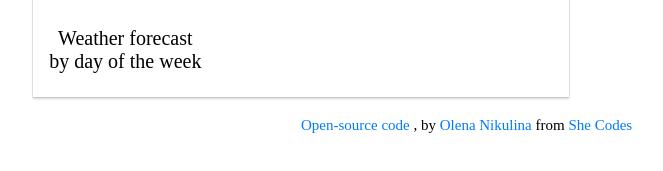
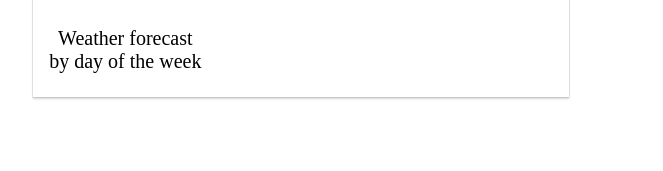
Before and after one commit to CodeElliX/weather-app, a plain HTML site: page index.html in a window 1280 px wide. Shown: the part 359-530 px from the top of the page, without its empty margins (339-1002 px from the left). Drawn offline with nearby package versions, Linux system fonts and the light colour scheme.

Commit message:
Update index.html

```diff
--- a/index.html
+++ b/index.html
@@ -51,13 +51,6 @@
         <br>
         by day of the week</div>
     </div>
-    <div class="box-autor">
-      <small class="autor">
-        <a href="https://github.com/CodeElliX/weather-app" target="_blank">Open-source code</a>
-        , by <a href="https://www.shecodes.io/">Olena Nikulina</a> from
-        <a href="https://www.shecodes.io/">She Codes</a>
-      </small>
-    </div>
     <script src="weather-main.js"></script>
   </body>
 </html>
```
